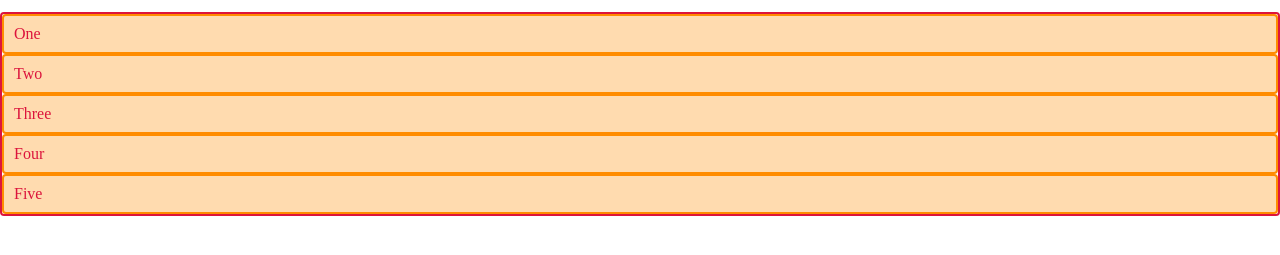
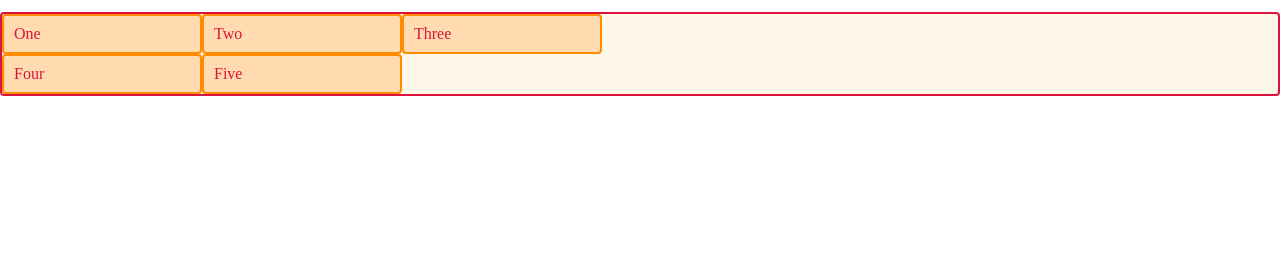
Before and after one commit to ynakanoendertech/css-grid-2, a website: page index.html in a window 1280 px wide. Shown: the part 41-296 px from the top of the page. Drawn offline with nearby package versions, Linux system fonts and the light colour scheme.

Commit message:
Use grid-template-columns

```diff
--- a/index.html
+++ b/index.html
@@ -21,10 +21,12 @@
             color: crimson;
         }
         .wrapper {
+            background-color: #fff6ea;
             border: 2px solid crimson;
             border-radius: 4px;
 
             display: grid;
+            grid-template-columns: 200px 200px 200px;
         }
     </style>
 </head>
```
